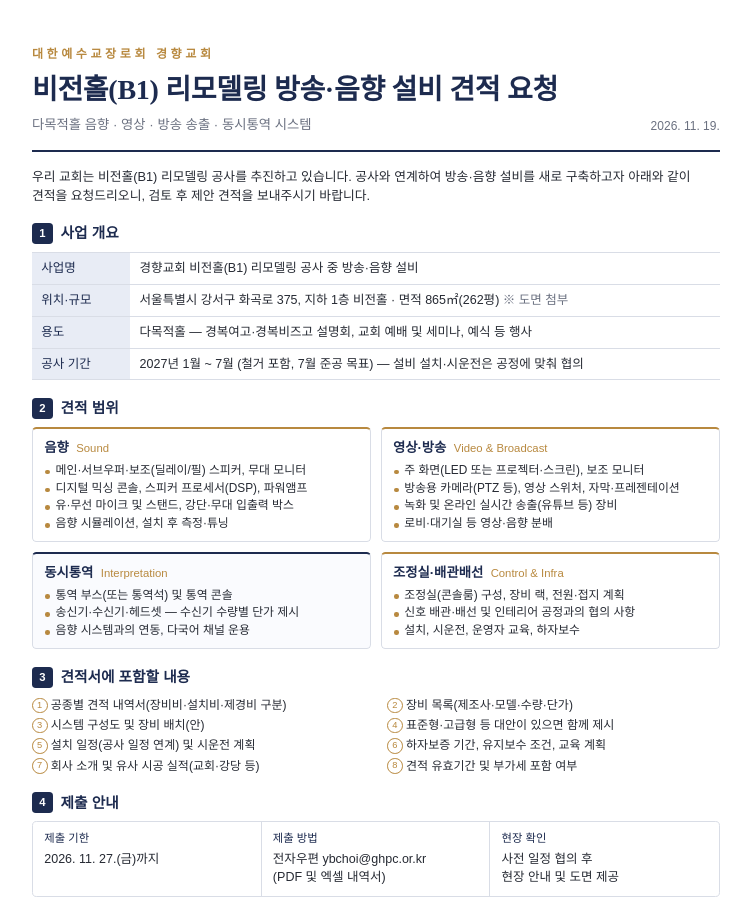
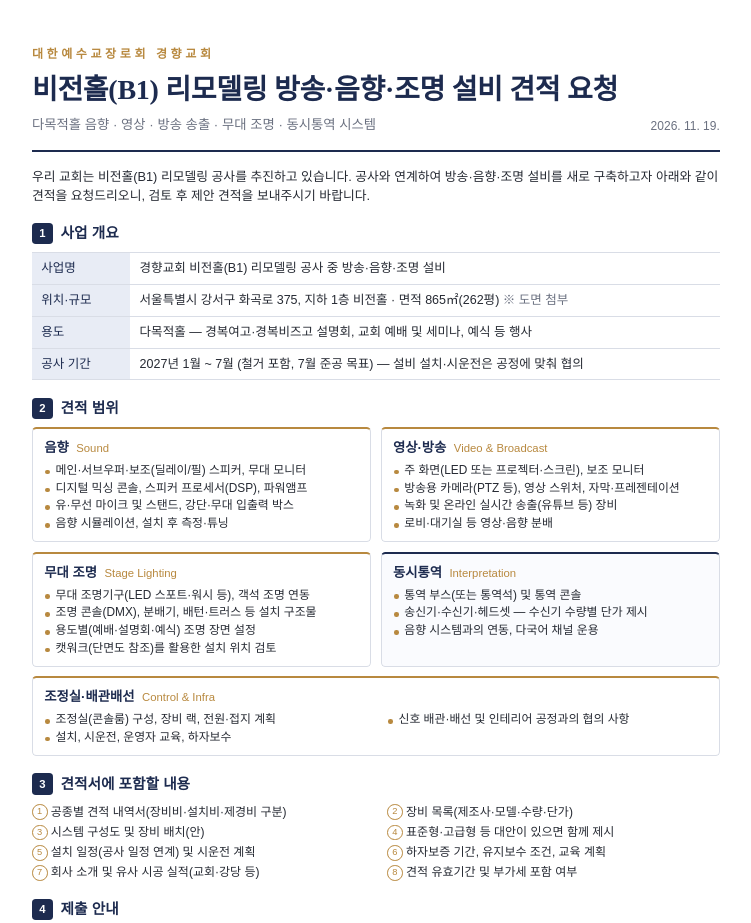
Before and after one commit to kgsdoing21-lab/-, a plain HTML site: page 비전홀_방송음향_견적요청서.html in a window 1280 px wide. Shown: the top 923 px of the page, without its empty margins (21-772 px from the left). Drawn offline with Linux system fonts and the light colour scheme; a web font is replaced by a local one.

Commit message:
비전홀 견적 요청서: 무대 조명을 견적 범위에 추가, 제목을 방송·음향·조명 설비로 변경
Co-Authored-By: Claude Opus 5.5 <noreply@anthropic.com>
Claude-Session: https://claude.ai/code/session_017g5fWdYdastgPsSnzpEmpF

```diff
--- a/비전홀_방송음향_견적요청서.html
+++ b/비전홀_방송음향_견적요청서.html
@@ -51,6 +51,9 @@
   .card ul { list-style: none; }
   .card li { position: relative; padding-left: 3mm; font-size: 8.9pt; }
   .card li::before { content: ""; position: absolute; left: .3mm; top: 2.1mm; width: 1.2mm; height: 1.2mm; border-radius: 50%; background: var(--gold); }
+  .card.wide { grid-column: 1 / -1; }
+  .card.wide ul { display: grid; grid-template-columns: 1fr 1fr; column-gap: 6mm; }
+  .card .ref { color: var(--muted); font-size: 8pt; }
   .card.key { border-top-color: var(--navy); background: #fafbfe; }
 
   ol.req { list-style: none; counter-reset: r; display: grid; grid-template-columns: 1fr 1fr; column-gap: 6mm; row-gap: .6mm; }
@@ -70,16 +73,16 @@
 <body>
   <header>
     <div class="org">대한예수교장로회 경향교회</div>
-    <h1>비전홀(B1) 리모델링 방송·음향 설비 견적 요청</h1>
-    <div class="subtitle">다목적홀 음향 · 영상 · 방송 송출 · 동시통역 시스템</div>
+    <h1>비전홀(B1) 리모델링 방송·음향·조명 설비 견적 요청</h1>
+    <div class="subtitle">다목적홀 음향 · 영상 · 방송 송출 · 무대 조명 · 동시통역 시스템</div>
     <div class="date">2026. 11. 19.</div>
   </header>
 
-  <p class="intro">우리 교회는 비전홀(B1) 리모델링 공사를 추진하고 있습니다. 공사와 연계하여 방송·음향 설비를 새로 구축하고자 아래와 같이 견적을 요청드리오니, 검토 후 제안 견적을 보내주시기 바랍니다.</p>
+  <p class="intro">우리 교회는 비전홀(B1) 리모델링 공사를 추진하고 있습니다. 공사와 연계하여 방송·음향·조명 설비를 새로 구축하고자 아래와 같이 견적을 요청드리오니, 검토 후 제안 견적을 보내주시기 바랍니다.</p>
 
   <h2><span class="no">1</span>사업 개요</h2>
   <table class="overview">
-    <tr><th>사업명</th><td>경향교회 비전홀(B1) 리모델링 공사 중 방송·음향 설비</td></tr>
+    <tr><th>사업명</th><td>경향교회 비전홀(B1) 리모델링 공사 중 방송·음향·조명 설비</td></tr>
     <tr><th>위치·규모</th><td>서울특별시 강서구 화곡로 375, 지하 1층 비전홀 · 면적 865㎡(262평) <span style="color:var(--muted)">※ 도면 첨부</span></td></tr>
     <tr><th>용도</th><td>다목적홀 — 경복여고·경복비즈고 설명회, 교회 예배 및 세미나, 예식 등 행사</td></tr>
     <tr><th>공사 기간</th><td>2027년 1월 ~ 7월 (철거 포함, 7월 준공 목표) — 설비 설치·시운전은 공정에 맞춰 협의</td></tr>
@@ -105,6 +108,15 @@
         <li>로비·대기실 등 영상·음향 분배</li>
       </ul>
     </div>
+    <div class="card">
+      <h3>무대 조명 <small>Stage Lighting</small></h3>
+      <ul>
+        <li>무대 조명기구(LED 스포트·워시 등), 객석 조명 연동</li>
+        <li>조명 콘솔(DMX), 분배기, 배턴·트러스 등 설치 구조물</li>
+        <li>용도별(예배·설명회·예식) 조명 장면 설정</li>
+        <li>캣워크(단면도 참조)를 활용한 설치 위치 검토</li>
+      </ul>
+    </div>
     <div class="card key">
       <h3>동시통역 <small>Interpretation</small></h3>
       <ul>
@@ -113,7 +125,7 @@
         <li>음향 시스템과의 연동, 다국어 채널 운용</li>
       </ul>
     </div>
-    <div class="card">
+    <div class="card wide">
       <h3>조정실·배관배선 <small>Control &amp; Infra</small></h3>
       <ul>
         <li>조정실(콘솔룸) 구성, 장비 랙, 전원·접지 계획</li>
```
Also changed, not shown: 2 other files.
